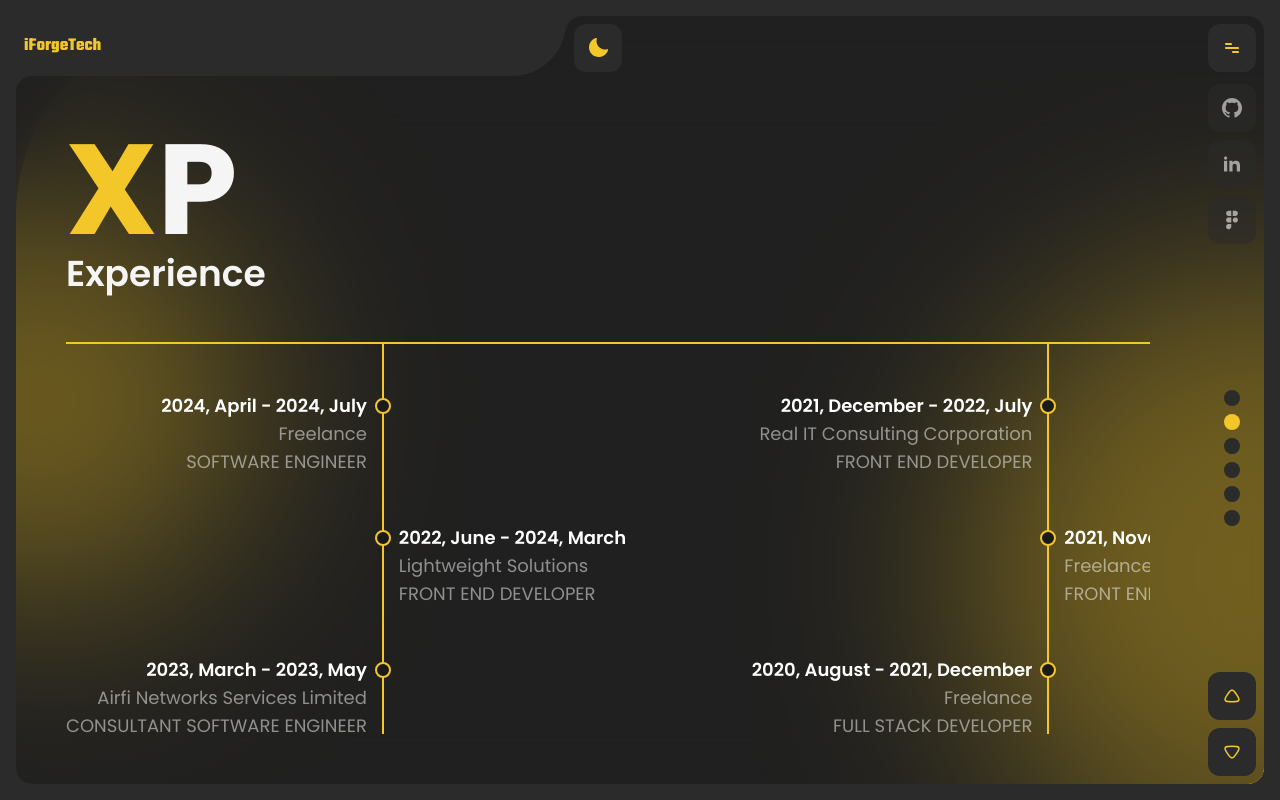
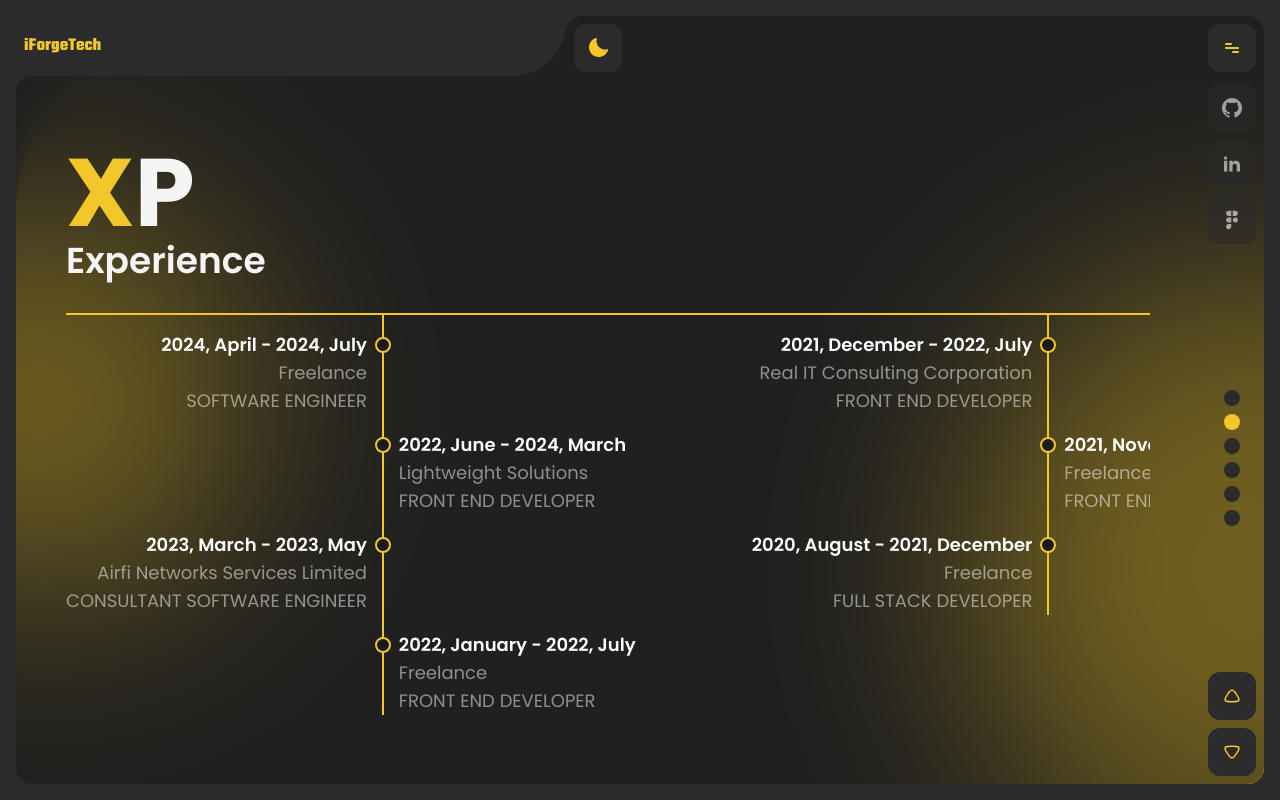
Before and after one commit to mondejarmarron18/portfolio, a Next.js app: page /experience in a window 1280 px wide. Built offline with nearby package versions, Linux system fonts and the light colour scheme.

Commit message:
refactor(component):experience tree height

```diff
--- a/src/app/experience/page.tsx
+++ b/src/app/experience/page.tsx
@@ -23,14 +23,12 @@ export const metadata: Metadata = {
 const ExperiencePage = () => {
   return (
     <GeneralLayout>
-      <div className="flex h-full flex-col justify-center gap-5 md:gap-10 lg:gap-12">
+      <div className="flex h-full flex-col justify-center gap-2 md:gap-6 lg:gap-8">
         <div>
-          <Paragraph className="h-fit text-[5rem] font-bold leading-none md:text-[6rem] lg:text-[8rem]">
+          <Paragraph className="h-fit text-[4rem] font-bold leading-none md:text-[5rem] lg:text-[6rem]">
             <span className="text-secondary dark:text-primary">X</span>P
           </Paragraph>
-          <Heading variant="h1" className="">
-            Experience
-          </Heading>
+          <Heading variant="h1">Experience</Heading>
         </div>
 
         <div className="scrollbar-thin w-full overflow-y-auto">
--- a/src/components/common/ExperienceTree/index.tsx
+++ b/src/components/common/ExperienceTree/index.tsx
@@ -5,6 +5,7 @@ import React, { Fragment } from "react";
 import { format } from "date-fns";
 import { ExperienceType } from "@/constants/experiences";
 import { motion, Variants } from "framer-motion";
+import useScreen from "@/hooks/useScreen";
 
 type ExperienceTreeProps = {
   experiences: ExperienceType[];
@@ -15,6 +16,8 @@ const formatDate = (date: Date) => {
 };
 
 const ExperienceTree = ({ experiences }: ExperienceTreeProps) => {
+  const { height } = useScreen();
+
   return (
     <div className="grid grid-cols-2">
       {experiences.map((exp, i) => {
@@ -34,10 +37,12 @@ const ExperienceTree = ({ experiences }: ExperienceTreeProps) => {
             {i % 2 === 1 && <div></div>}
             <div
               className={cn(
-                "box-border border-secondary pt-8 text-sm dark:border-primary sm:text-base md:pt-10 lg:pt-12 lg:text-lg",
+                "box-border border-secondary pt-8 text-sm dark:border-primary sm:text-base md:pt-10 lg:text-lg",
                 {
                   "border-r-2 pr-[15px] text-right": i % 2 === 0,
                   "-ml-[2px] border-l-2 pl-[15px] text-left": i % 2 === 1,
+                  "md:pt-8": height < 940,
+                  "md:pt-4": height <= 800,
                 },
               )}
             >
```
